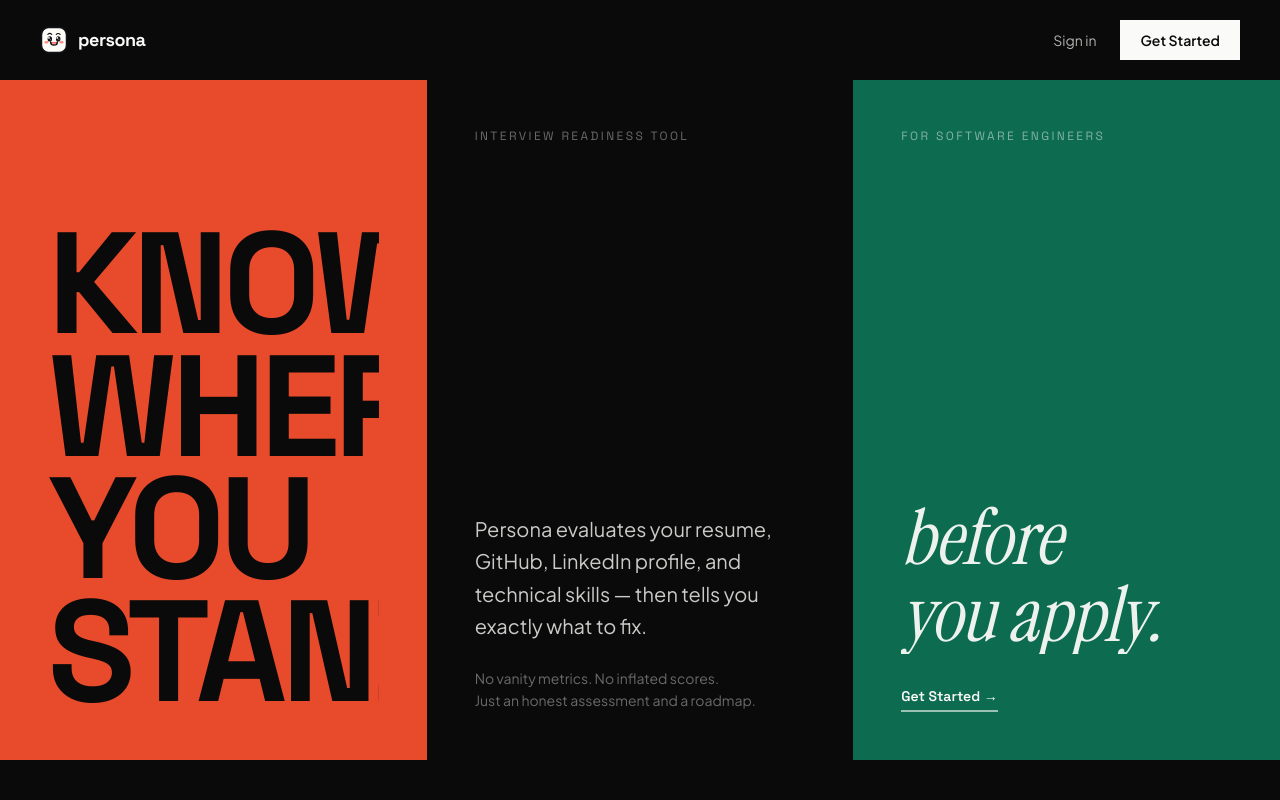
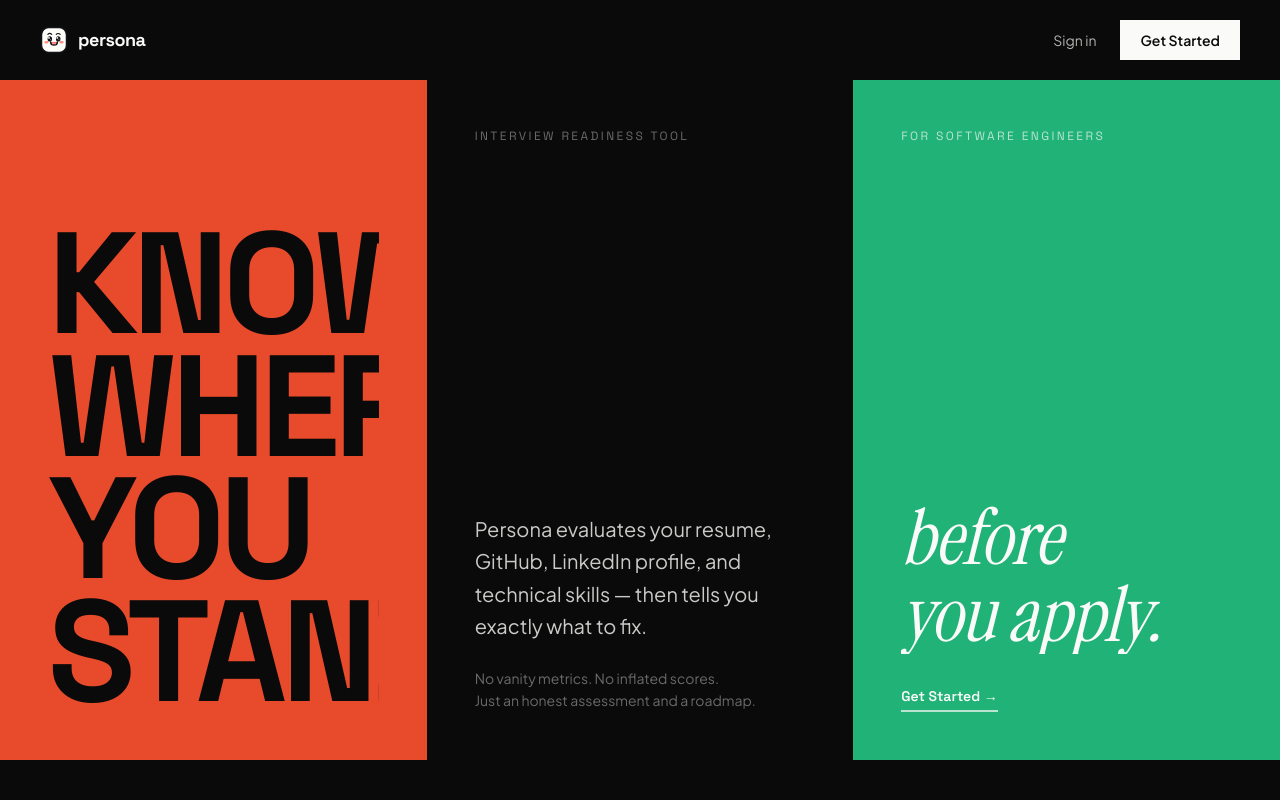
Before and after one commit to Atharva0808/persona, a Next.js app: page / in a window 1280 px wide. Shown: the top 800 px of the page. Built offline with nearby package versions, Linux system fonts and the light colour scheme.

Commit message:
Update hero right block color to lighter vibrant emerald green

```diff
--- a/src/app/page.tsx
+++ b/src/app/page.tsx
@@ -175,14 +175,14 @@
           </div>
         </motion.div>
 
-        {/* Right block — green, serif accent + CTA */}
+        {/* Right block — lighter vibrant green, serif accent + CTA */}
         <motion.div
           {...fadeUp(0.5)}
-          className="bg-[#0D6B4F] text-[#FAFAF8] p-8 sm:p-12 flex flex-col justify-between min-h-[50vh] md:min-h-0"
+          className="bg-[#20B277] text-[#FAFAF8] p-8 sm:p-12 flex flex-col justify-between min-h-[50vh] md:min-h-0"
         >
           <motion.div
             {...fadeUp(0.7)}
-            className="text-xs uppercase tracking-[0.2em] text-[#FAFAF8]/50 font-[family-name:var(--font-display)]"
+            className="text-xs uppercase tracking-[0.2em] text-[#FAFAF8]/70 font-[family-name:var(--font-display)]"
           >
             For Software Engineers
           </motion.div>
@@ -190,7 +190,7 @@
             <div className="overflow-hidden">
               <motion.p
                 {...slideUp(0.8)}
-                className="font-serif italic text-[clamp(2.5rem,6vw,5rem)] leading-[1] text-[#FAFAF8]/95 tracking-[-0.01em]"
+                className="font-serif italic text-[clamp(2.5rem,6vw,5rem)] leading-[1] text-[#FAFAF8] tracking-[-0.01em]"
               >
                 before
                 <br />
@@ -200,7 +200,7 @@
             <motion.div {...fadeUp(1.1)}>
               <Link
                 href="/signup"
-                className="inline-block mt-8 text-sm font-semibold text-[#FAFAF8] border-b-2 border-[#FAFAF8]/60 pb-1 hover:border-[#FAFAF8] transition-colors font-[family-name:var(--font-display)]"
+                className="inline-block mt-8 text-sm font-semibold text-[#FAFAF8] border-b-2 border-[#FAFAF8]/70 pb-1 hover:border-[#FAFAF8] hover:text-white transition-colors font-[family-name:var(--font-display)]"
               >
                 Get Started →
               </Link>
```
